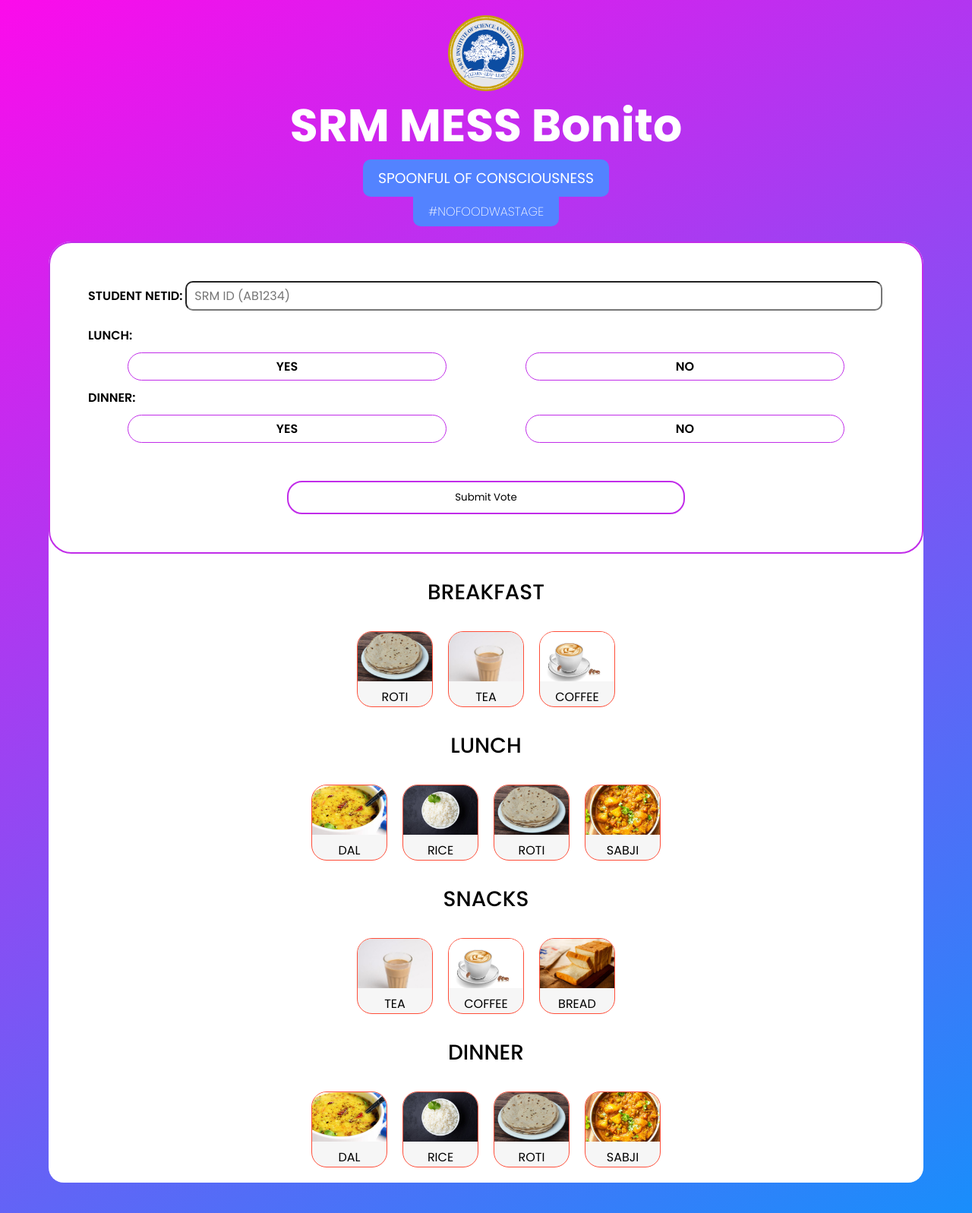
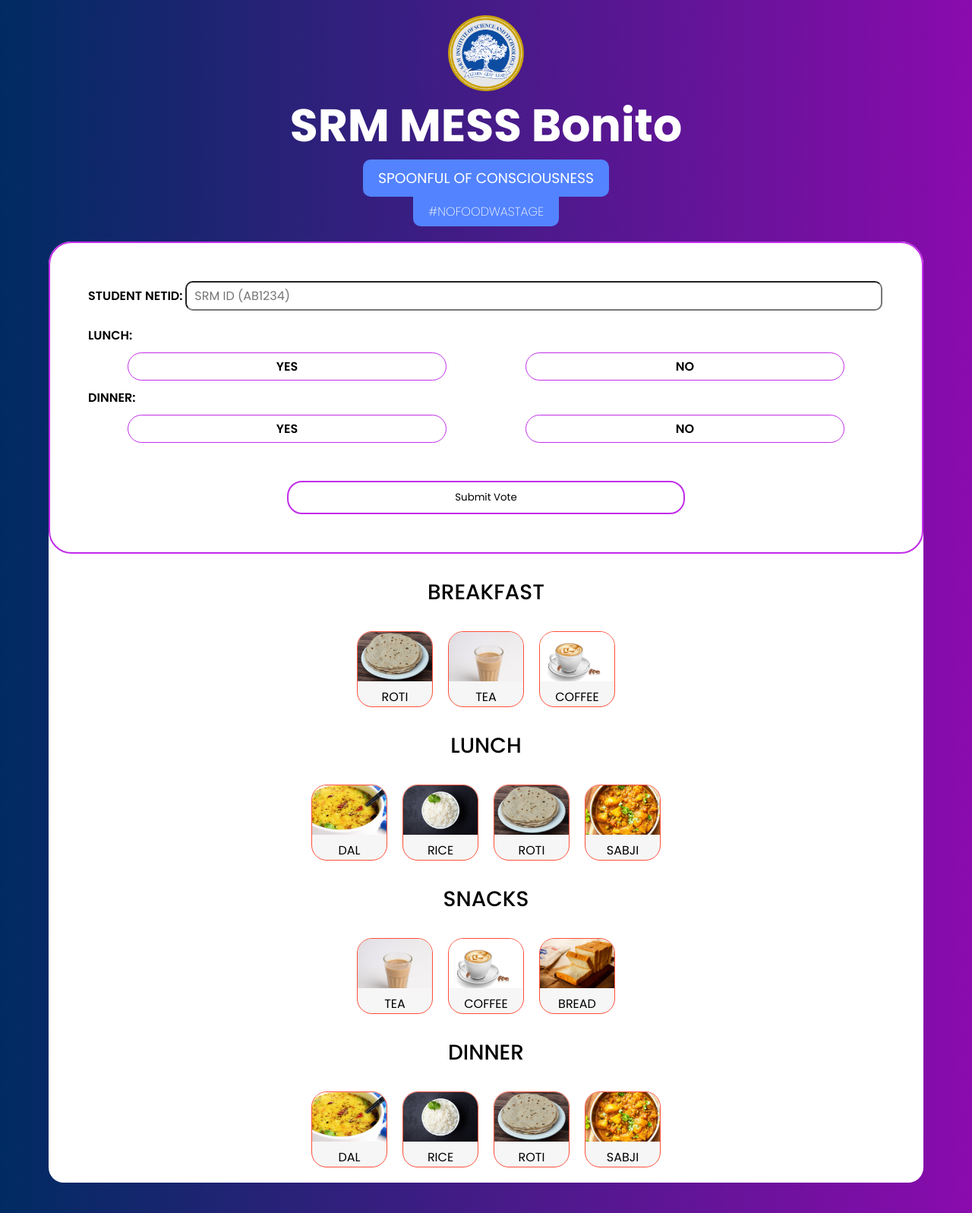
Before and after one commit to TartejBrothers/SRM-Mess-Bonito, a Django app: page / in a window 1280 px wide. Shown: the whole page at 76% size. Run offline with Django 4.2, Linux system fonts and the light colour scheme; some web fonts are replaced.

Commit message:
Updated : Styling

```diff
--- a/assets/css/style.css
+++ b/assets/css/style.css
@@ -2,30 +2,32 @@
 @import url(https://db.onlinewebfonts.com/c/b851561fd22deabc04e65e994e257e51?family=Pragmatica+W01+Extended);
 html {
   scroll-behavior: smooth;
-  background: rgb(252, 11, 235);
+  background-color: rgb(0, 43, 98);
   background: -moz-linear-gradient(
-    149deg,
-    rgba(252, 11, 235, 1) 0%,
-    rgba(25, 142, 251, 1) 100%
+    90deg,
+    rgba(0, 43, 98, 1) 0%,
+    rgba(138, 11, 173, 1) 100%
   );
   background: -webkit-linear-gradient(
-    149deg,
-    rgba(252, 11, 235, 1) 0%,
-    rgba(25, 142, 251, 1) 100%
+    90deg,
+    rgba(0, 43, 98, 1) 0%,
+    rgba(138, 11, 173, 1) 100%
   );
   background: linear-gradient(
-    149deg,
-    rgba(252, 11, 235, 1) 0%,
-    rgba(25, 142, 251, 1) 100%
+    90deg,
+    rgba(0, 43, 98, 1) 0%,
+    rgba(138, 11, 173, 1) 100%
   );
-  filter: progid:DXImageTransform.Microsoft.gradient(startColorstr="#fc0beb",endColorstr="#198efb",GradientType=1);
+  filter: progid:DXImageTransform.Microsoft.gradient(startColorstr="#002b62",endColorstr="#8a0bad",GradientType=1);
 }
 * {
   margin: 0;
   padding: 0;
   box-sizing: border-box;
   font-family: "Poppins", sans-serif;
-  /* font-family: "Pragmatica W01 Extended"; */
+}
+*::-webkit-scrollbar {
+  display: none;
 }
 .header {
   display: flex;
```
